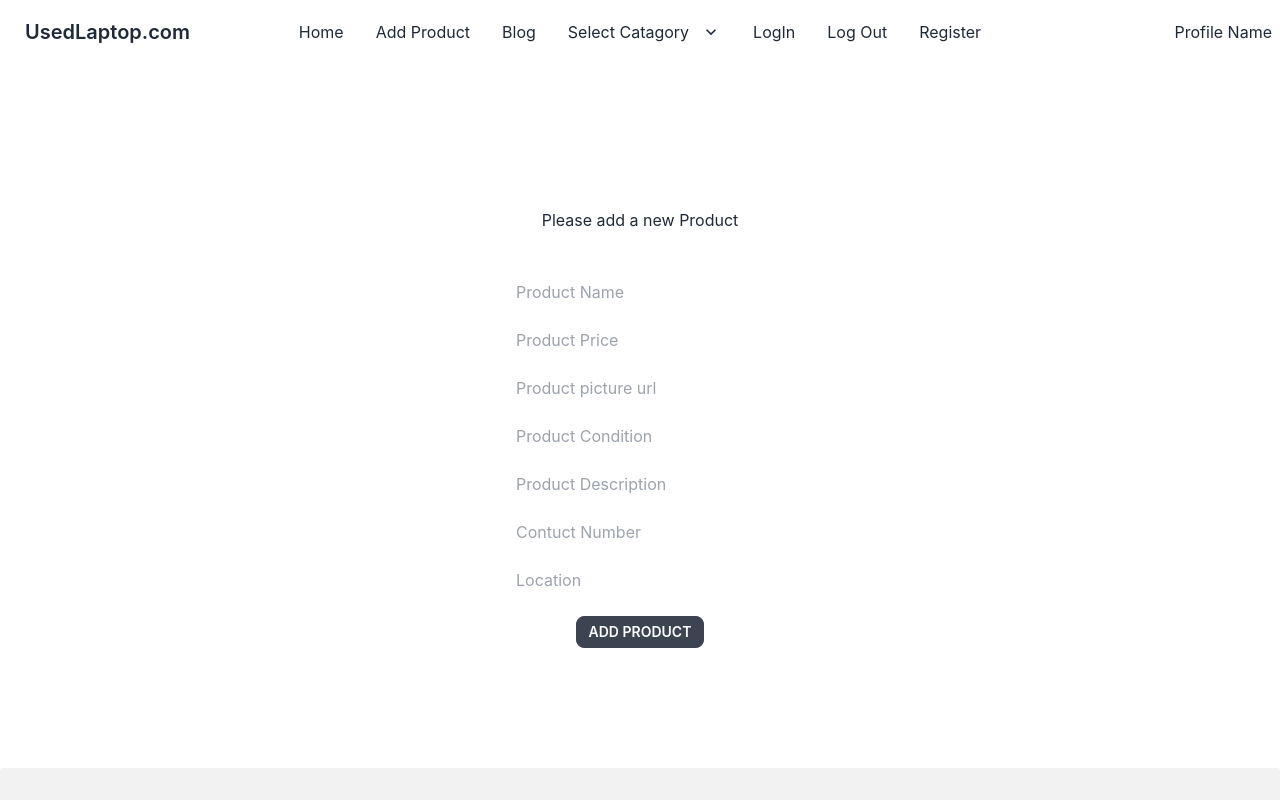
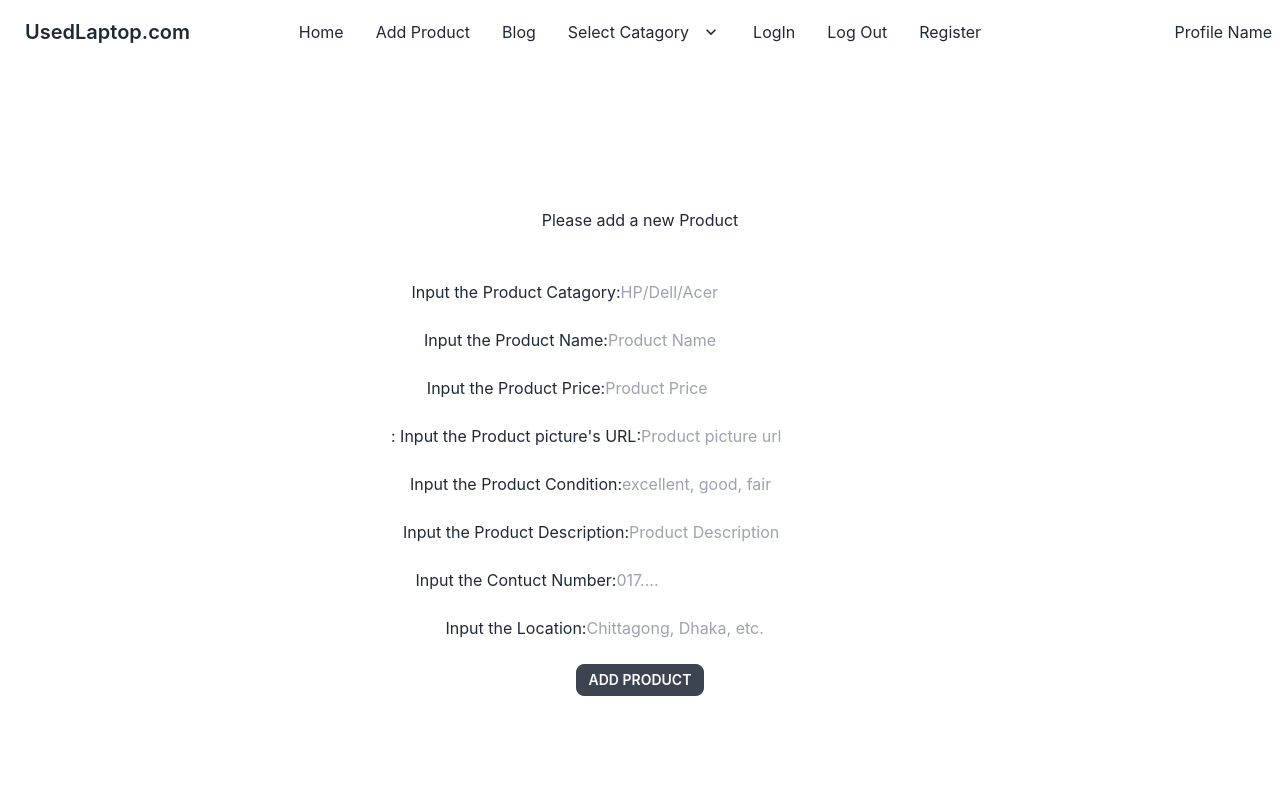
Before and after one commit to ICTMubarak/userd-products-client-a12, a React (Create React App) app: page /addproduct in a window 1280 px wide. Shown: the top 800 px of the page. Built offline with nearby package versions, Linux system fonts and the light colour scheme; no server answers.

Commit message:
All product show successfully

```diff
--- a/src/Pages/AddProduct/AddProduct.js
+++ b/src/Pages/AddProduct/AddProduct.js
@@ -43,19 +43,29 @@ const AddProduct = () => {
             <h3>Please add a new Product</h3>
             <br /><br />
             <form onSubmit={handleAddProduct}>
+                    Input the Product Catagory:
+                    <input onBlur={handleInputBlur} type="text" name="catagory" placeholder='HP/Dell/Acer' />
+                    <br/><br />
+                    Input the Product Name:
                     <input onBlur={handleInputBlur} type="text" name="name" placeholder='Product Name' />
                     <br/><br />
+                    Input the Product Price:
                     <input onBlur={handleInputBlur} type="text" name="price" placeholder='Product Price' />
-                    <br/><br />
+                    <br/><br />:
+                    Input the Product picture's URL:
                     <input onBlur={handleInputBlur} type="text" name="pic" placeholder='Product picture url' />
                     <br/><br />
-                    <input onBlur={handleInputBlur} type="text" name="condition" placeholder='Product Condition' />
+                    Input the Product Condition:
+                    <input onBlur={handleInputBlur} type="text" name="condition" placeholder='excellent, good, fair' />
                     <br/><br />
+                    Input the Product Description:
                     <input onBlur={handleInputBlur} type="text" name="description" placeholder='Product Description' />
                     <br /><br />
-                    <input onBlur={handleInputBlur} type="text" name="mobile" placeholder='Contuct Number' />
+                    Input the Contuct Number:
+                    <input onBlur={handleInputBlur} type="text" name="mobile" placeholder='017....' />
                     <br/><br />
-                    <input onBlur={handleInputBlur} type="text" name="location" placeholder='Location' />
+                    Input the Location:
+                    <input onBlur={handleInputBlur} type="text" name="location" placeholder='Chittagong, Dhaka, etc.' />
                     <br/><br />
                     <button type="submit" className="btn btn-sm">Add Product</button>
                     <br /><br />
--- a/src/Pages/Navbar/Navbar.js
+++ b/src/Pages/Navbar/Navbar.js
@@ -1,12 +1,6 @@
 import React, { useContext } from 'react';
 import { Link } from 'react-router-dom';
-//import UserContext from '../../contexts/UserContext';
 import { AuthContext } from '../../contexts/UserContext';
-
-// //import React, { useContext } from 'react';
-// import { Link } from 'react-router-dom';
-// import UserContext from '../../contexts/UserContext';
-// import { AuthContext } from '../contexts/UserContext';
 
 const Navbar = () => {
     const {user, logOut} = useContext(AuthContext);
@@ -34,7 +28,7 @@ const Navbar = () => {
                   <svg className="fill-current" xmlns="http://www.w3.org/2000/svg" width="24" height="24" viewBox="0 0 24 24"><path d="M8.59,16.58L13.17,12L8.59,7.41L10,6L16,12L10,18L8.59,16.58Z"/></svg>
                 </a>
                 <ul className="p-2">
-                  <li><a>HP Laptop</a></li>
+                  <li><Link to="/hp">HP Laptop</Link></li>
                   <li><a>Dell Laptop</a></li>
                   <li><a>Asser Laptop</a></li>
                 </ul>
@@ -57,7 +51,7 @@ const Navbar = () => {
                 <svg className="fill-current" xmlns="http://www.w3.org/2000/svg" width="20" height="20" viewBox="0 0 24 24"><path d="M7.41,8.58L12,13.17L16.59,8.58L18,10L12,16L6,10L7.41,8.58Z"/></svg>
               </a>
               <ul className="p-2">
-                  <li><a>HP Laptop</a></li>
+                  <li><Link to="/hp">HP Laptop</Link></li>
                   <li><a>Dell Laptop</a></li>
                   <li><a>Asser Laptop</a></li>
               </ul>
--- /dev/null
+++ b/src/Pages/ProductShow/Hp.js
@@ -0,0 +1,20 @@
+import React from 'react';
+import { useLoaderData } from 'react-router-dom';
+import Product from './Product';
+
+const Hp = () => {
+    const products = useLoaderData();
+    console.log('pp=',products);
+    return (
+        <div>
+            <h1>All Products</h1>
+            <div  class="grid grid-cols-1 gap-2 border-4 gap-4 md:grid-cols-3">
+            {
+                products.map(product => <Product key={product._id} product={product}></Product>)
+            }
+            </div>
+        </div>
+    );
+};
+
+export default Hp;
--- /dev/null
+++ b/src/Pages/ProductShow/Product.js
@@ -0,0 +1,15 @@
+import React from 'react';
+
+const Product = (product) => {
+    return (
+        <div className="card w-96 bg-base-100 shadow-xl">
+           <figure><img src={product.product.pic} alt={product.product.name} /></figure>
+        <div  className="card-body gap-4">
+         <h2 className="card-title">Product Name: {product.product.name}</h2>
+          <p>Price: {product.product.price}</p>
+      </div>
+    </div>
+    );
+};
+
+export default Product;
--- a/src/Routs/Routs.js
+++ b/src/Routs/Routs.js
@@ -2,6 +2,7 @@ import Main from "../Layout/Main";
 import Login from "../Login/Login";
 import AddProduct from "../Pages/AddProduct/AddProduct";
 import Home from "../Pages/Home/Home";
+import Hp from "../Pages/ProductShow/Hp";
 import Register from "../Register/Register";
 
 const { createBrowserRouter } = require("react-router-dom");
@@ -21,6 +22,11 @@ const router = createBrowserRouter([
                 element: <AddProduct></AddProduct>
             },
             {
+                path: '/hp',
+                element: <Hp></Hp>,
+                loader: ()  => fetch('http://localhost:5000/hp')
+            },
+            {
                 path: '/login',
                 element: <Login></Login>
             },
```
